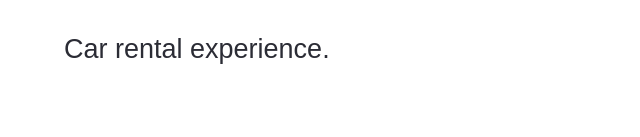
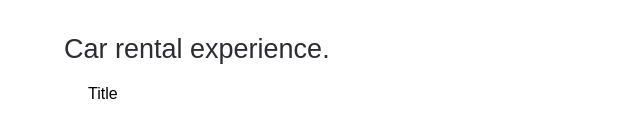
Before and after one commit to ronnie-rios/nextdemoapp, a Next.js app: page / in a window 1280 px wide. Shown: the part 231-368 px from the top of the page, without its empty margins (0-640 px from the left). Built offline with nearby package versions, Linux system fonts and the light colour scheme.

Commit message:
button types created

```diff
--- /dev/null
+++ b/components/CustomButton.tsx
@@ -0,0 +1,19 @@
+"use client";
+
+import { CustomButtomProps } from '@/types';
+import Image from 'next/image';
+
+const CustomButton = ({ title, containerStyles, handleClick}: CustomButtomProps) => {
+  return (
+    <button
+    disabled={false}
+    type={'button'}
+    className={`custom-btn`}
+    onClick={()=>{}}
+    >
+    <span className={`flex-1`}>Title</span>
+    </button>
+  )
+}
+
+export default CustomButton
--- a/components/Hero.tsx
+++ b/components/Hero.tsx
@@ -1,12 +1,20 @@
+'use client'
 import Image from 'next/image'
+import  CustomButton from './CustomButton'
 
 const Hero = () => {
+    const handleScroll = () => {}
+
   return (
     <div className='hero'>
         <div className='flex-1 pt-36 padding-x'>
             <h1 className="hero__title">Rent a car!</h1>
             <p className='hero__subtitle'>Car rental experience.</p>
-
+            <CustomButton
+                title='Explore'
+                containerStyles='bg-primary-blue text-white rounded-full mt-10'
+                handleClick={handleScroll}
+            />
         </div>
     </div>
   )
--- a/components/index.ts
+++ b/components/index.ts
@@ -1,4 +1,4 @@
 import Hero from "./Hero";
+import CustomButton from "./CustomButton";
 
-
-export { Hero }
+export { Hero, CustomButton }
--- /dev/null
+++ b/types/index.ts
@@ -0,0 +1,7 @@
+import { MouseEventHandler } from 'react'
+//specifies a structure
+export interface CustomButtomProps {
+    title: string;
+    containerStyles?: string;
+    handleClick?: MouseEventHandler<HTMLButtonElement>;
+}
```
